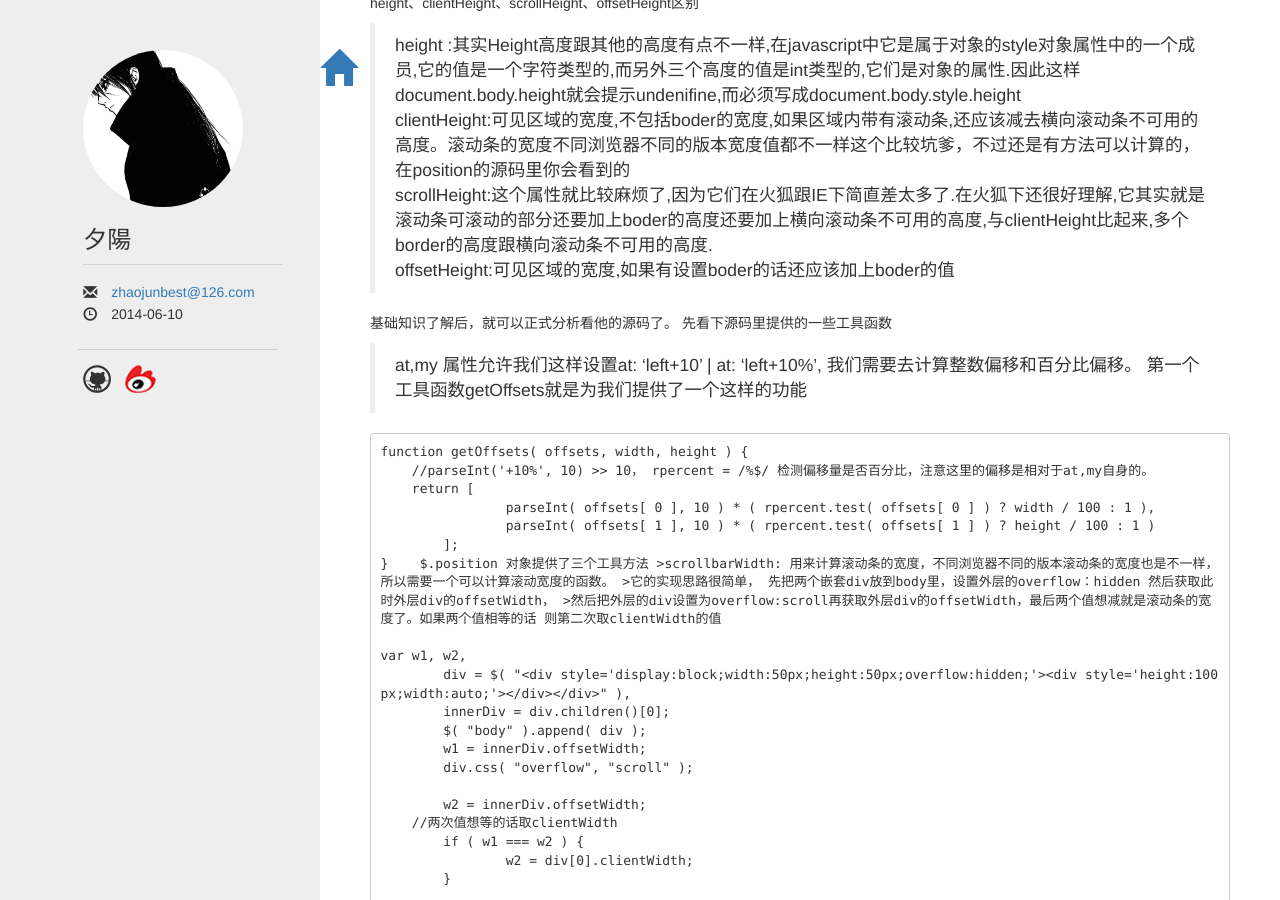
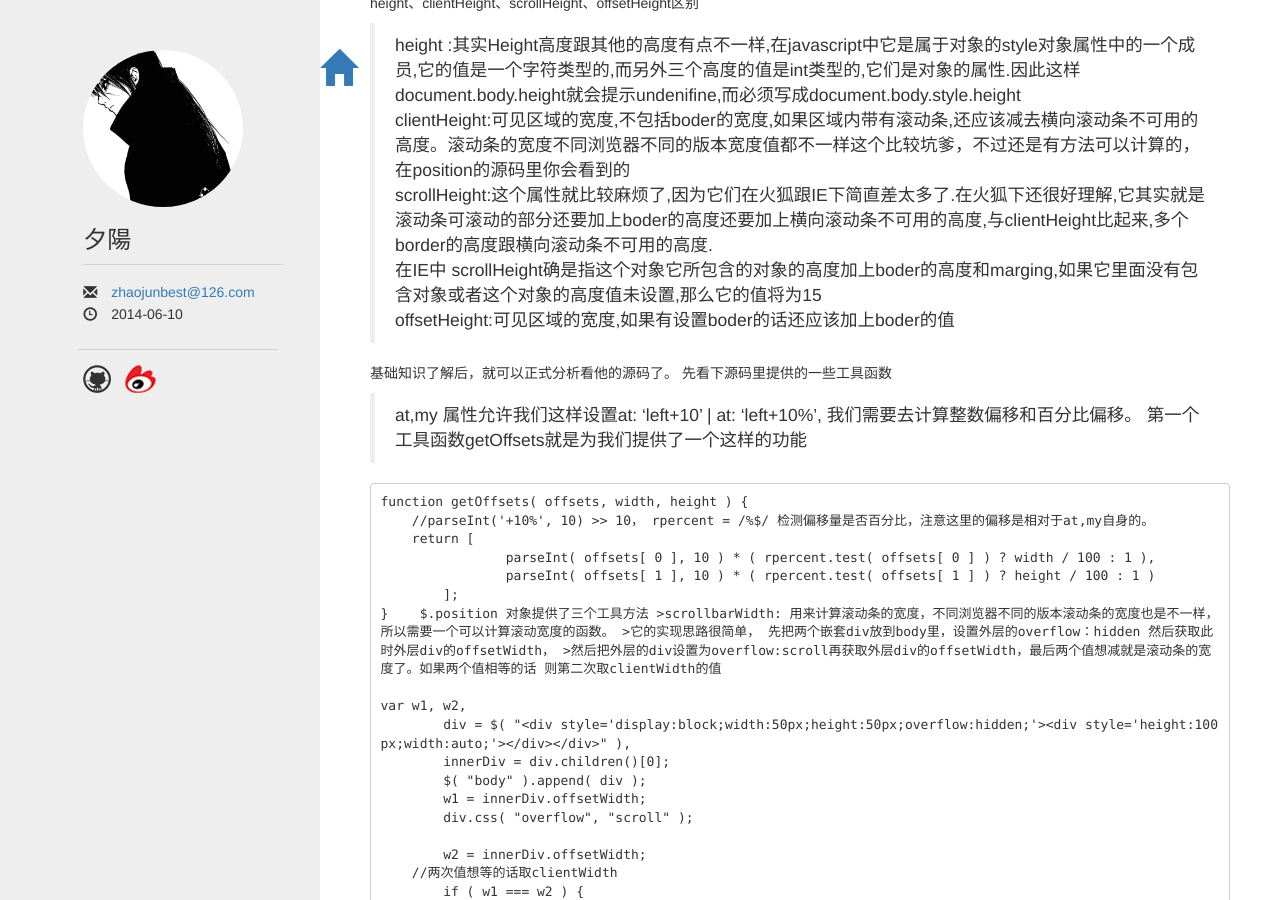
Before and after one commit to jackzhaojun/jackzhaojun.github.io, a Jekyll site: the page built from _posts/2014-06-20-jQuery-UI-util组件position详解.md, in a window 1280 px wide and 900 px high, scrolled down 998 px. Built offline with Jekyll 4.4.1, drawn with Linux system fonts in a browser that asks for light colours; nearby versions of some CDN libraries.

Commit message:
Update 2014-06-20-jQuery-UI-util组件position详解.md
position

```diff
--- a/_posts/2014-06-20-jQuery-UI-util组件position详解.md
+++ b/_posts/2014-06-20-jQuery-UI-util组件position详解.md
@@ -48,6 +48,7 @@ height、clientHeight、scrollHeight、offsetHeight区别
 >height :其实Height高度跟其他的高度有点不一样,在javascript中它是属于对象的style对象属性中的一个成员,它的值是一个字符类型的,而另外三个高度的值是int类型的,它们是对象的属性.因此这样document.body.height就会提示undenifine,而必须写成document.body.style.height<br>
 >clientHeight:可见区域的宽度,不包括boder的宽度,如果区域内带有滚动条,还应该减去横向滚动条不可用的高度。滚动条的宽度不同浏览器不同的版本宽度值都不一样这个比较坑爹，不过还是有方法可以计算的，在position的源码里你会看到的<br>
 >scrollHeight:这个属性就比较麻烦了,因为它们在火狐跟IE下简直差太多了.在火狐下还很好理解,它其实就是滚动条可滚动的部分还要加上boder的高度还要加上横向滚动条不可用的高度,与clientHeight比起来,多个border的高度跟横向滚动条不可用的高度.<br>
+>在IE中 scrollHeight确是指这个对象它所包含的对象的高度加上boder的高度和marging,如果它里面没有包含对象或者这个对象的高度值未设置,那么它的值将为15<br>
 >offsetHeight:可见区域的宽度,如果有设置boder的话还应该加上boder的值
 
 基础知识了解后，就可以正式分析看他的源码了。 先看下源码里提供的一些工具函数
```
